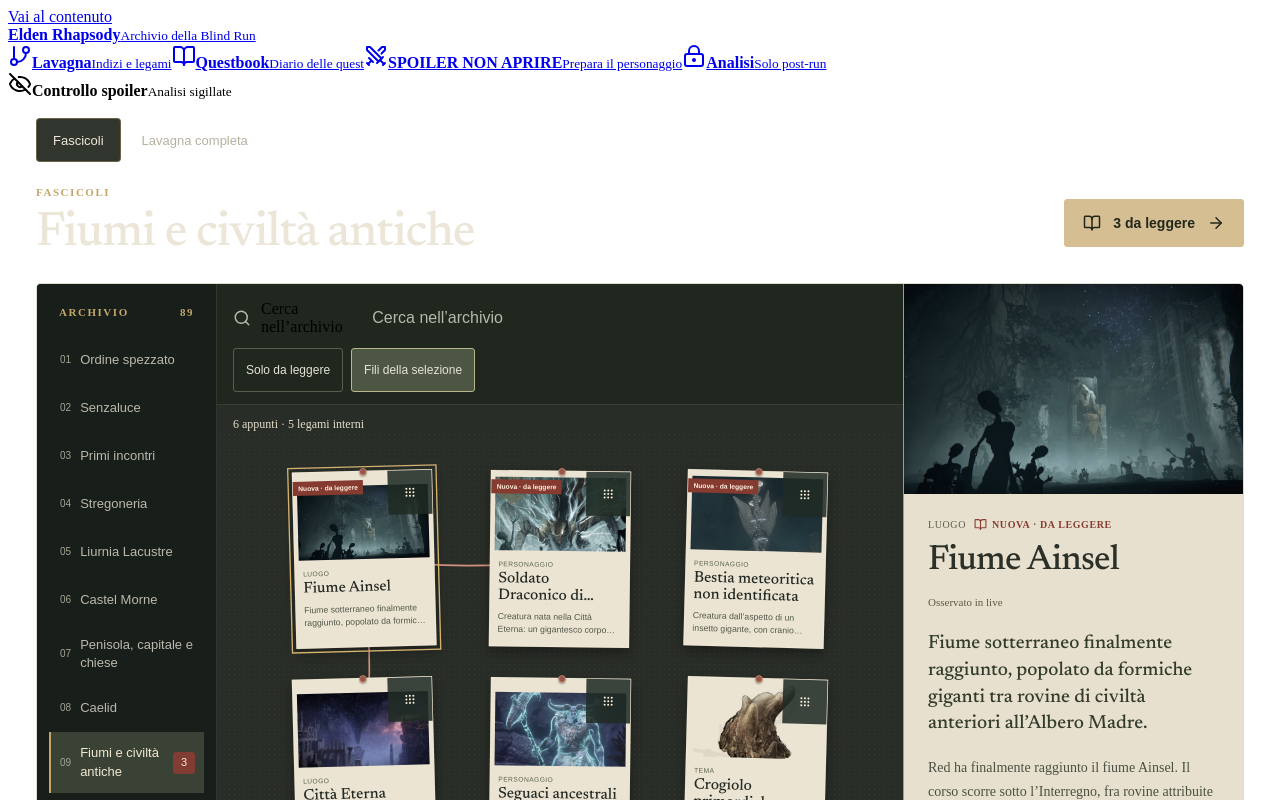
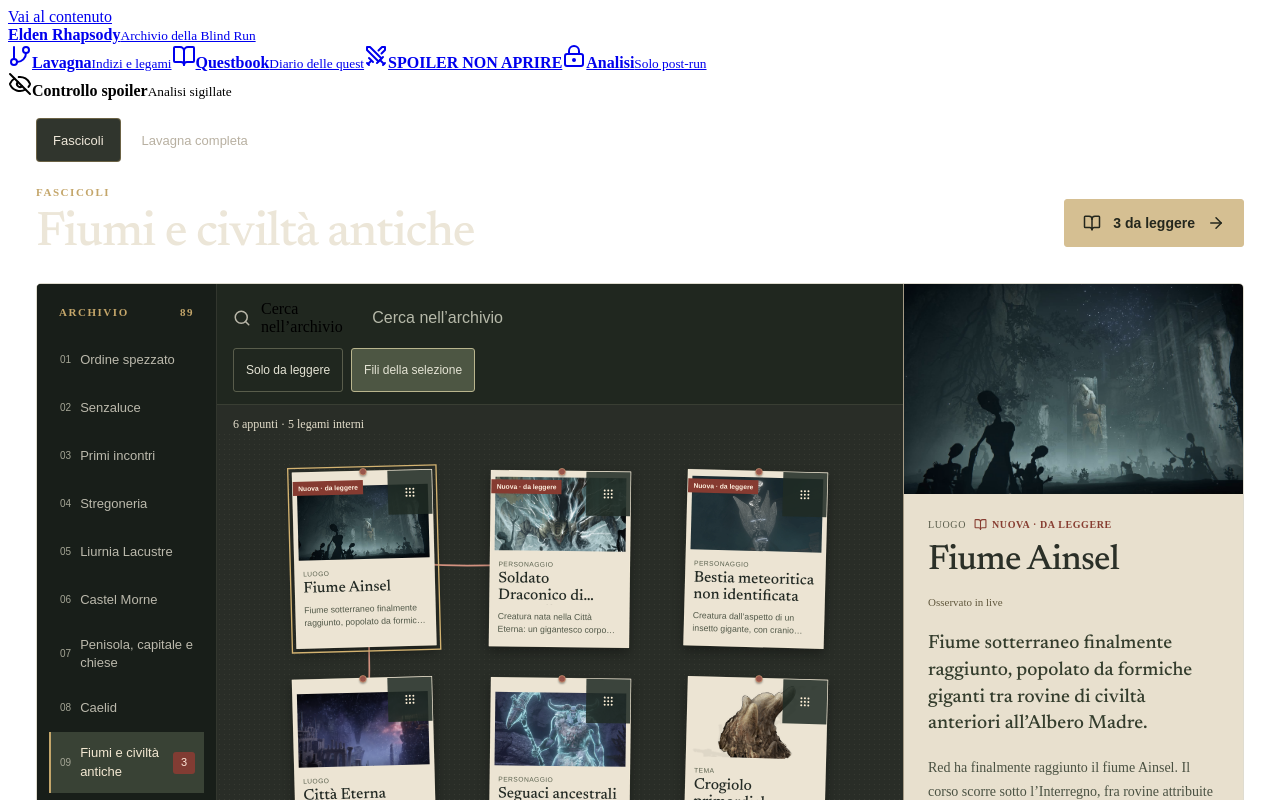
Before and after one commit to MicheleBiena/elden-rhapsody, a React (Vite) app: page /#/board in a window 1280 px wide. Shown: the top 800 px of the page. Built offline with nearby package versions, Linux system fonts and the light colour scheme; the HTML template or start-up script is replaced by a standard one.

Commit message:
chore: hide build tab subtitle

```diff
--- a/src/App.tsx
+++ b/src/App.tsx
@@ -19,7 +19,7 @@ interface RouteState {
 const tabs = [
   { id: 'board', label: 'Lavagna', caption: 'Indizi e legami', icon: GitBranch },
   { id: 'questbook', label: 'Questbook', caption: 'Diario delle quest', icon: BookOpen },
-  { id: 'build', label: 'SPOILER NON APRIRE', caption: 'Prepara il personaggio', icon: Swords },
+  { id: 'build', label: 'SPOILER NON APRIRE', caption: undefined, icon: Swords },
   {
     id: 'translations',
     label: 'Analisi',
@@ -110,7 +110,7 @@ export default function App() {
                 <Icon aria-hidden="true" />
                 <span>
                   <strong>{tab.label}</strong>
-                  <small>{tab.caption}</small>
+                  {tab.caption && <small>{tab.caption}</small>}
                 </span>
               </a>
             )
```
